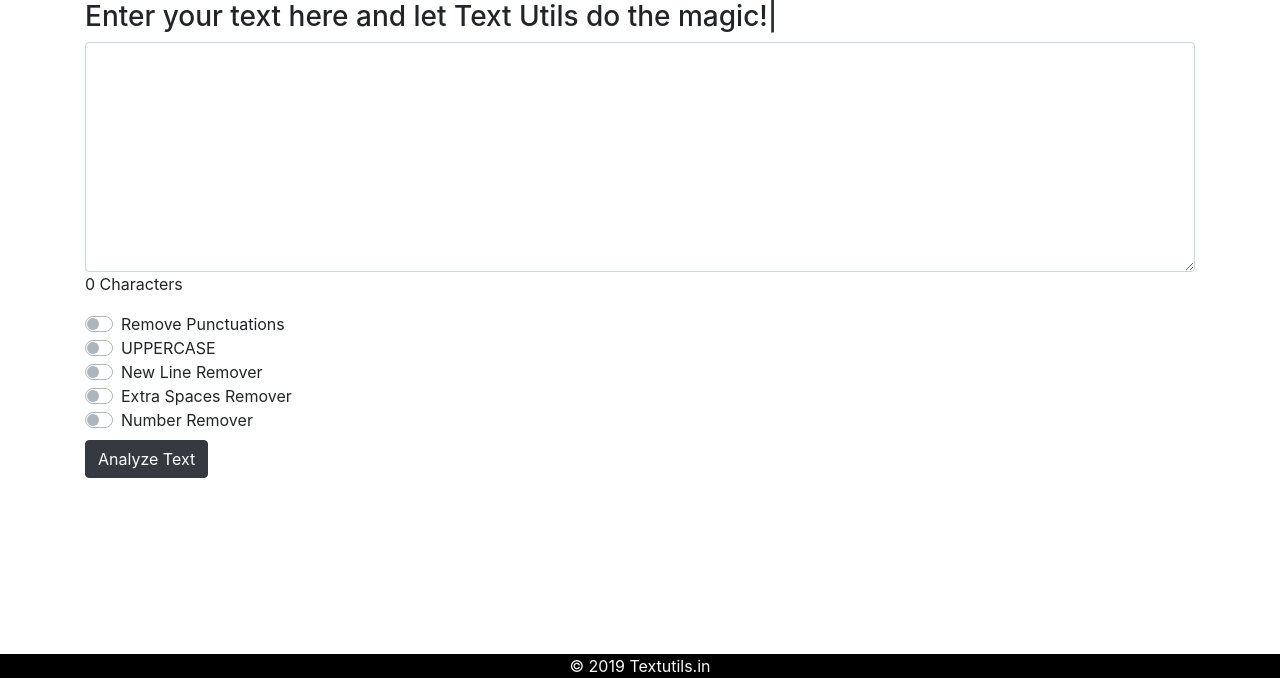
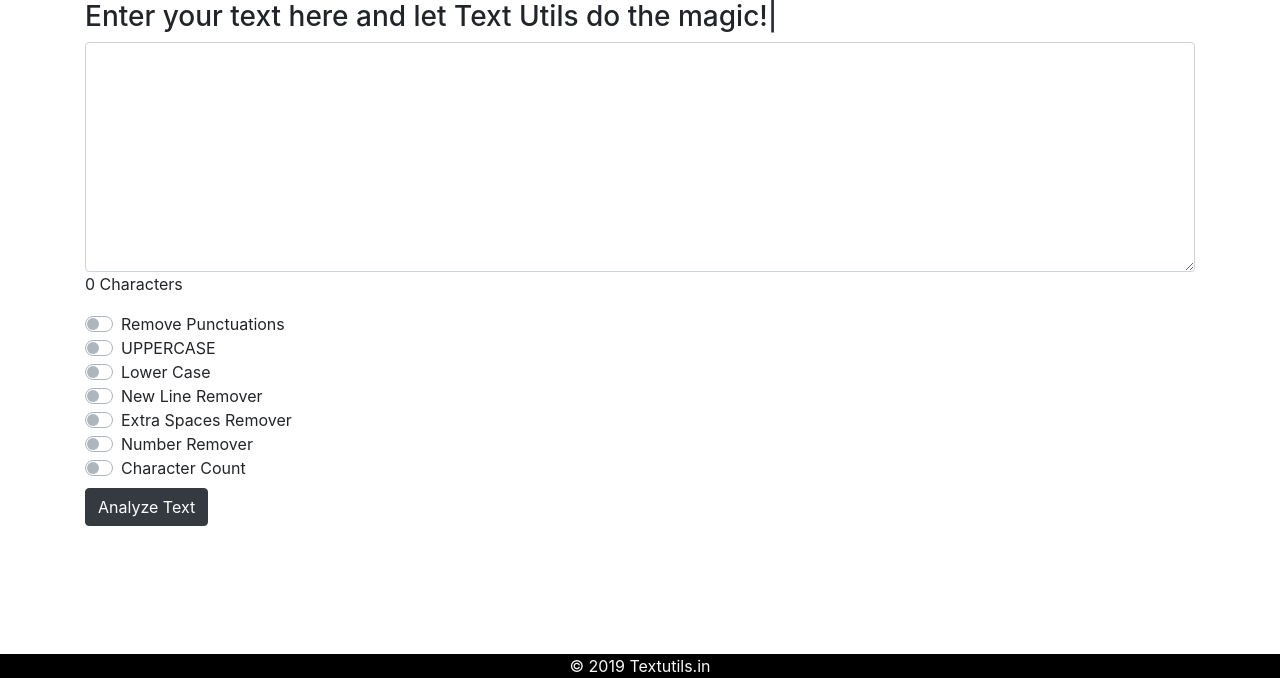
Before and after one commit to haris989/TextUtils, a Django app: page / in a window 1280 px wide. Shown: the part 122-800 px from the top of the page. Run offline with Django 3.2, Linux system fonts and the light colour scheme; some libraries are stand-ins or nearby versions.

Commit message:
Added extra functionality buttons

```diff
--- a/templates/index.html
+++ b/templates/index.html
@@ -97,6 +97,11 @@
   <label class="custom-control-label" for="customSwitch2">UPPERCASE</label>
 </div>
 
+<div class="custom-control custom-switch">
+  <input name="lowercase" type="checkbox" class="custom-control-input" id="customSwitch7">
+  <label class="custom-control-label" for="customSwitch7">Lower Case</label>
+</div>
+
   <div class="custom-control custom-switch">
   <input type="checkbox"  name="newlineremover" class="custom-control-input" id="customSwitch3">
   <label class="custom-control-label" for="customSwitch3">New Line Remover</label>
@@ -111,6 +116,11 @@
     <input type="checkbox"  name="numberremover" class="custom-control-input" id="customSwitch5">
     <label class="custom-control-label" for="customSwitch5">Number Remover</label>
   </div>
+
+<div class="custom-control custom-switch">
+     <input name="charcount" type="checkbox" class="custom-control-input" id="customSwitch6">
+     <label class="custom-control-label" for="customSwitch6">Character Count</label>
+ </div>
 
 <button type="submit" class="btn btn-dark mt-2">Analyze Text</button>
     </form>
```
